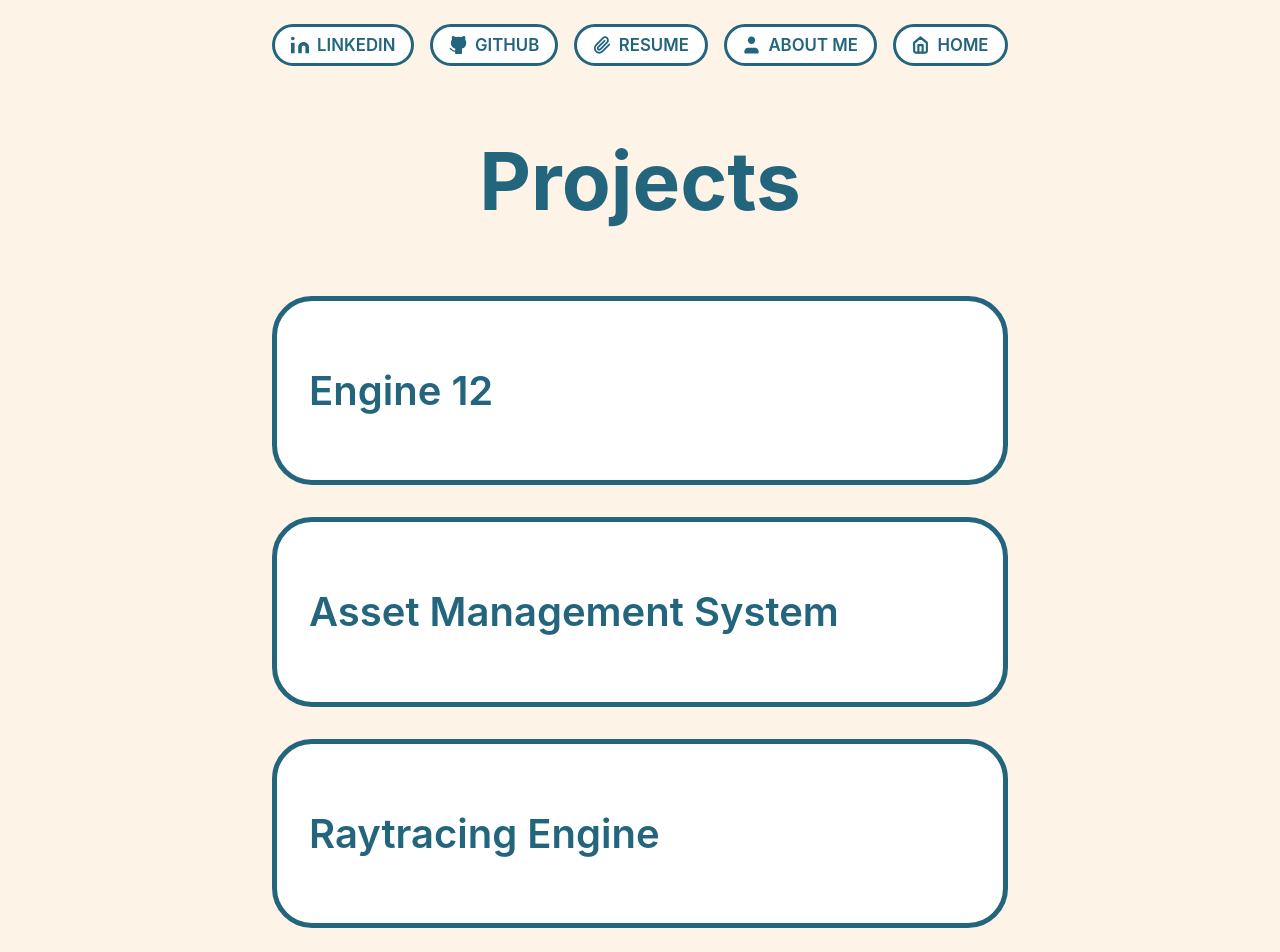
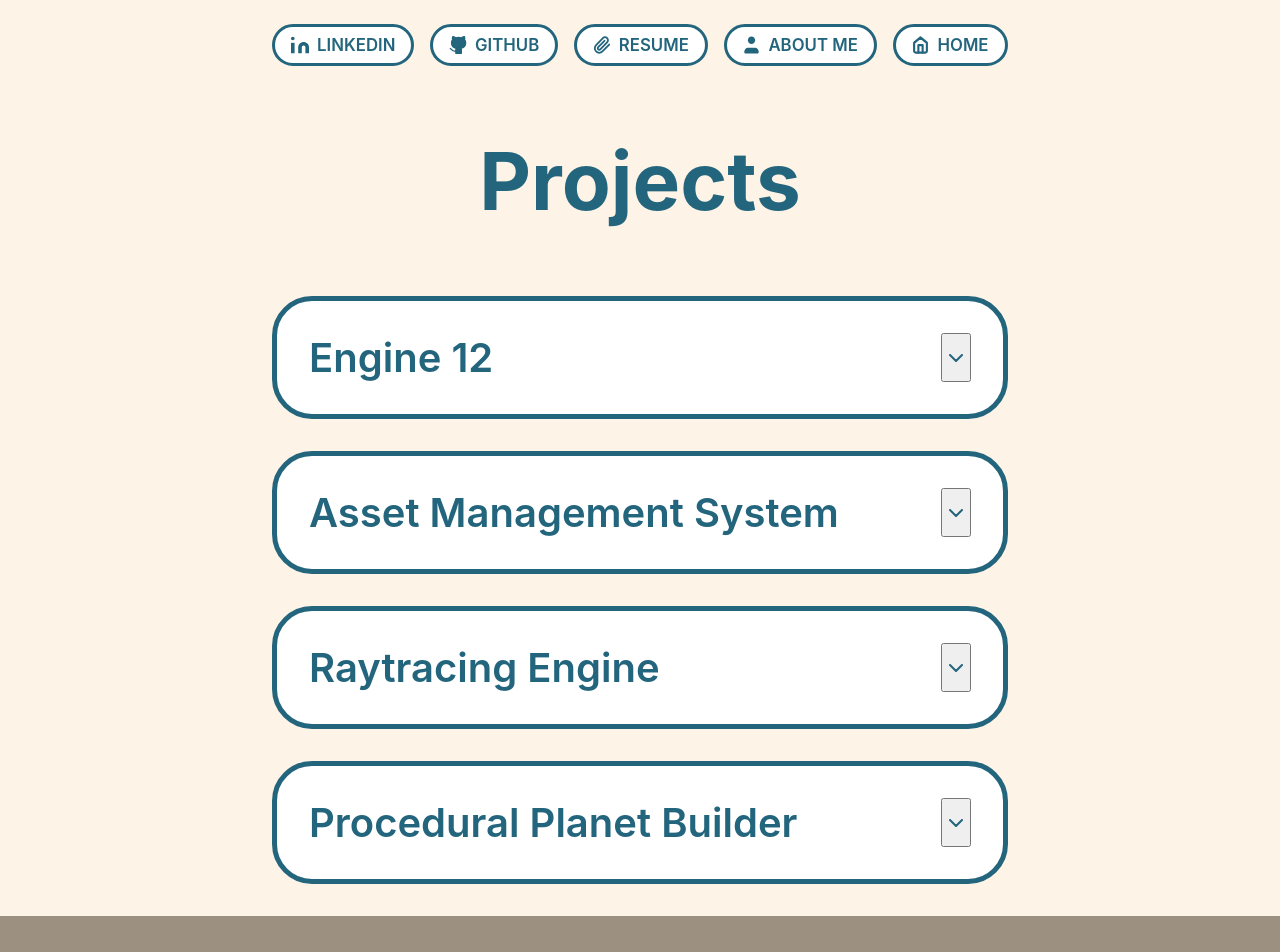
Before and after one commit to FunniNam3/FunniNam3.github.io, a React (Create React App) app in the folder my-app/: page /Projects in a window 1280 px wide. Shown: the top 952 px of the page. Built offline with nearby package versions, Linux system fonts and the light colour scheme.

Commit message:
Added projects and some functionality

```diff
--- a/my-app/src/AboutMe.css
+++ b/my-app/src/AboutMe.css
@@ -139,3 +139,8 @@ h1.Climbing
     color: #23657D;
     width: fit-content;
 }
+
+img.Climbing1
+{
+    width: 75vmin;
+}
--- a/my-app/src/AboutMe.tsx
+++ b/my-app/src/AboutMe.tsx
@@ -47,7 +47,11 @@ function AboutMe() {
       <div className="RandomPics">
         <h1 className="Climbing">SOME PICS OF ME CLIMBING</h1>
         <div>
-          <img src="Climbing 1.jpg" alt="Climbing pic 1" />
+          <img
+            className="Climbing1"
+            src="Climbing 1.jpg"
+            alt="Climbing pic 1"
+          />
         </div>
       </div>
     </div>
--- a/my-app/src/Projects.css
+++ b/my-app/src/Projects.css
@@ -3,10 +3,11 @@ section.Projects
     width: 100vmin;
 }
 
-div.Container
+div.ProjectContainer
 {
     flex-grow: 1;
     display: flex;
+    flex-direction: column;
     justify-content: flex-start;
     align-items: flex-start;
     padding: 4vmin;
@@ -28,9 +29,18 @@ h1.Projects
 
 h2.ProjectName
 {
+    flex-grow: 1;
     color: #23657D;
     text-align: left;
     font-size: 5vmin;
     font-weight: 600;
     line-height: normal;
+    margin: 0%;
 }
+
+div.ProjectDrop
+{
+    width: 100%;
+    display: flex;
+    flex-direction: row;
+}
--- a/my-app/src/Projects.tsx
+++ b/my-app/src/Projects.tsx
@@ -1,21 +1,70 @@
 import React from "react";
 import "./Projects.css";
+import Up from "./images/Cheveron-up.svg";
+import Down from "./images/Cheveron-down.svg";
+import { useState } from "react";
 
 function Projects() {
+  const [Engine12, setEngine12] = useState(false);
+  const [Asset, setAsset] = useState(false);
+  const [RayTrace, setRayTrace] = useState(false);
+  const [Planet, setPlanet] = useState(false);
+
   return (
     <section className="Projects">
       <h1 className="Projects">Projects</h1>
-      <div className="Container">
-        <h2 className="ProjectName">Engine 12</h2>
+
+      <div className="ProjectContainer">
+        <div className="ProjectDrop">
+          <h2 className="ProjectName">Engine 12</h2>
+          <button
+            className="ProjectCheveron"
+            onClick={() => setEngine12(!Engine12)}
+          >
+            <img hidden={Engine12} src={Down} alt="Toggle" />
+            <img hidden={!Engine12} src={Up} alt="Toggle" />
+          </button>
+        </div>
+        <p hidden={!Engine12}>peepee poopoo</p>
       </div>
-      <div className="Container">
-        <h2 className="ProjectName">Asset Management System</h2>
+
+      <div className="ProjectContainer">
+        <div className="ProjectDrop">
+          <h2 className="ProjectName">Asset Management System</h2>
+          <button className="ProjectCheveron" onClick={() => setAsset(!Asset)}>
+            <img hidden={Asset} src={Down} alt="Toggle" />
+            <img hidden={!Asset} src={Up} alt="Toggle" />
+          </button>
+        </div>
+        <p hidden={!Asset}>peepee poopoo</p>
       </div>
-      <div className="Container">
-        <h2 className="ProjectName">Raytracing Engine</h2>
+
+      <div className="ProjectContainer">
+        <div className="ProjectDrop">
+          <h2 className="ProjectName">Raytracing Engine</h2>
+          <button
+            className="ProjectCheveron"
+            onClick={() => setRayTrace(!RayTrace)}
+          >
+            <img hidden={RayTrace} src={Down} alt="Toggle" />
+            <img hidden={!RayTrace} src={Up} alt="Toggle" />
+          </button>
+        </div>
+        <p hidden={!RayTrace}>peepee poopoo</p>
       </div>
-      <div className="Container">
-        <h2 className="ProjectName">Procedural Planet Builder</h2>
+
+      <div className="ProjectContainer">
+        <div className="ProjectDrop">
+          <h2 className="ProjectName">Procedural Planet Builder</h2>
+          <button
+            className="ProjectCheveron"
+            onClick={() => setPlanet(!Planet)}
+          >
+            <img hidden={Planet} src={Down} alt="Toggle" />
+            <img hidden={!Planet} src={Up} alt="Toggle" />
+          </button>
+        </div>
+        <p hidden={!Planet}>peepee poopoo</p>
       </div>
     </section>
   );
```
Also changed, not shown: my-app/src/images/Cheveron-down.svg (added), my-app/src/images/Cheveron-up.svg (added).
